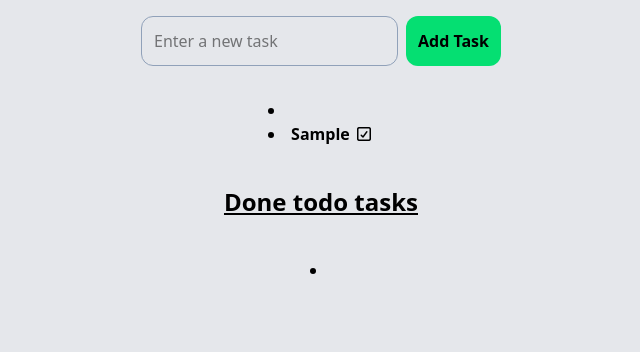
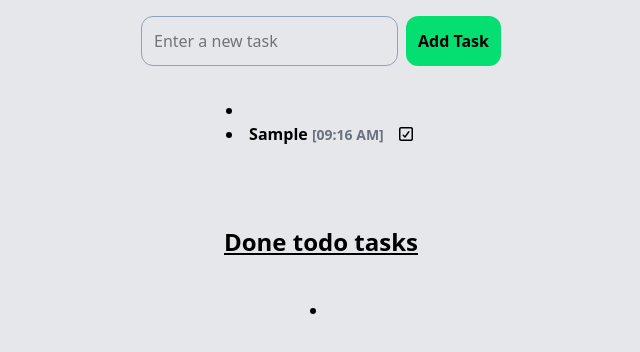
Before and after one commit to gaurav-bisen/Javascript, a plain HTML site: page To-Do-List-App/index.html in a window 1280 px wide. Both pictures are taken after typing "Sample" into the empty fields and a click on the button "Add Task". Shown: the part 100-452 px from the top of the page, without its empty margins (319-959 px from the left). Drawn offline with nearby package versions, Linux system fonts and the light colour scheme.

Commit message:
practice/timestamp

```diff
--- a/To-Do-List-App/index.html
+++ b/To-Do-List-App/index.html
@@ -27,7 +27,7 @@
             <li id="list" class="font-semibold"></li>
         </div>
         <!-- done todo list  -->
-        <h3 class="flex justify-center text-2xl font-bold underline  m-10">Done todo tasks</h3>
+        <h3 class="flex justify-center text-2xl font-bold underline mt-20 m-10">Done todo tasks</h3>
         <div class="flex justify-center">
             <li class="line-through" id="doneTasks"></li>
         </div>
--- a/To-Do-List-App/script.js
+++ b/To-Do-List-App/script.js
@@ -11,7 +11,11 @@ function allTasks() {
     tasks.forEach((task, idx) => {
         const li = document.createElement('li');
         // li.innerHTML = `• ${task} <button onclick="deleteTask(${idx})">delete</button>`;
-        li.innerHTML = `${task} <a href="#" onclick="deleteTask(${idx})"><i class="fa-regular fa-square-check"></i></a>`;
+        li.innerHTML = `${task.text} <a href="#"
+                    onclick="deleteTask(${idx})">
+                    <span class="text-sm text-gray-500 mr-2">[${task.time}]</span>
+                    <i class="fa-regular fa-square-check"></i>
+                </a> `;
         list.appendChild(li);
     });
 }
@@ -51,7 +55,13 @@ function deleteDoneTask(idx) {
 btn.addEventListener("click", () => {
     const text = input.value;
     if (text) {
-        tasks.push(text);
+        tasks.push({
+            text: text,
+            time: new Date().toLocaleTimeString([], {
+                hour: '2-digit',
+                minute: '2-digit'
+            })
+        });
         saveAll();
         input.value = '';
     }
```
